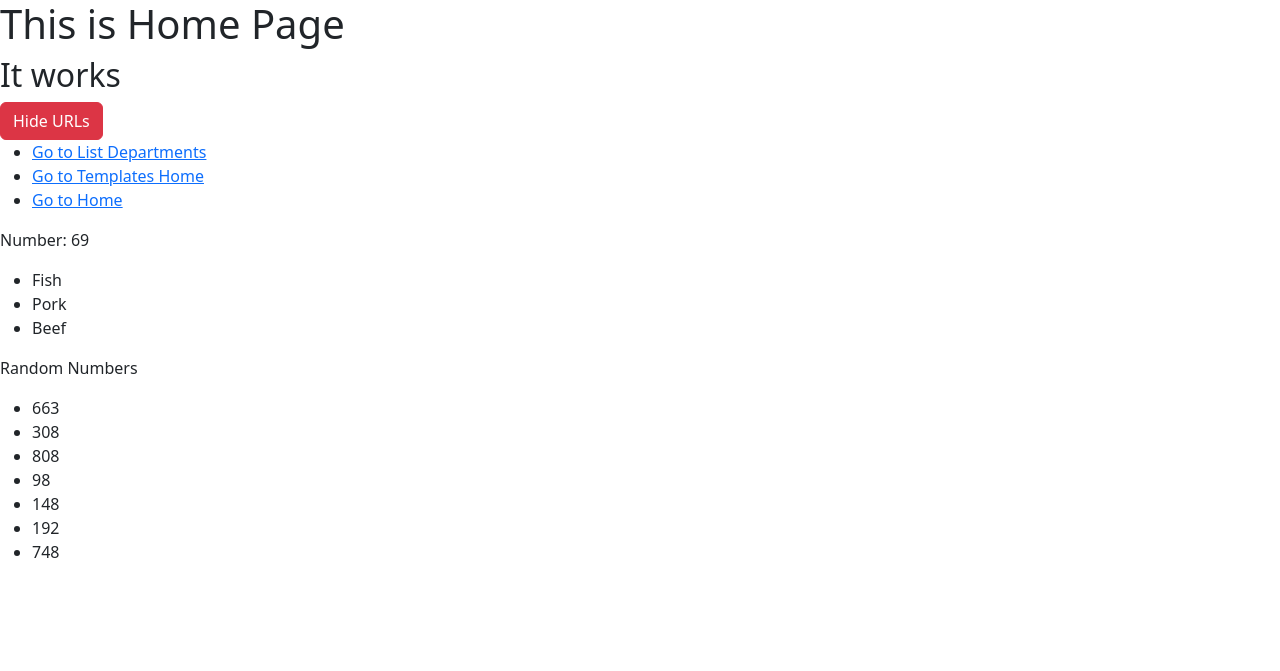
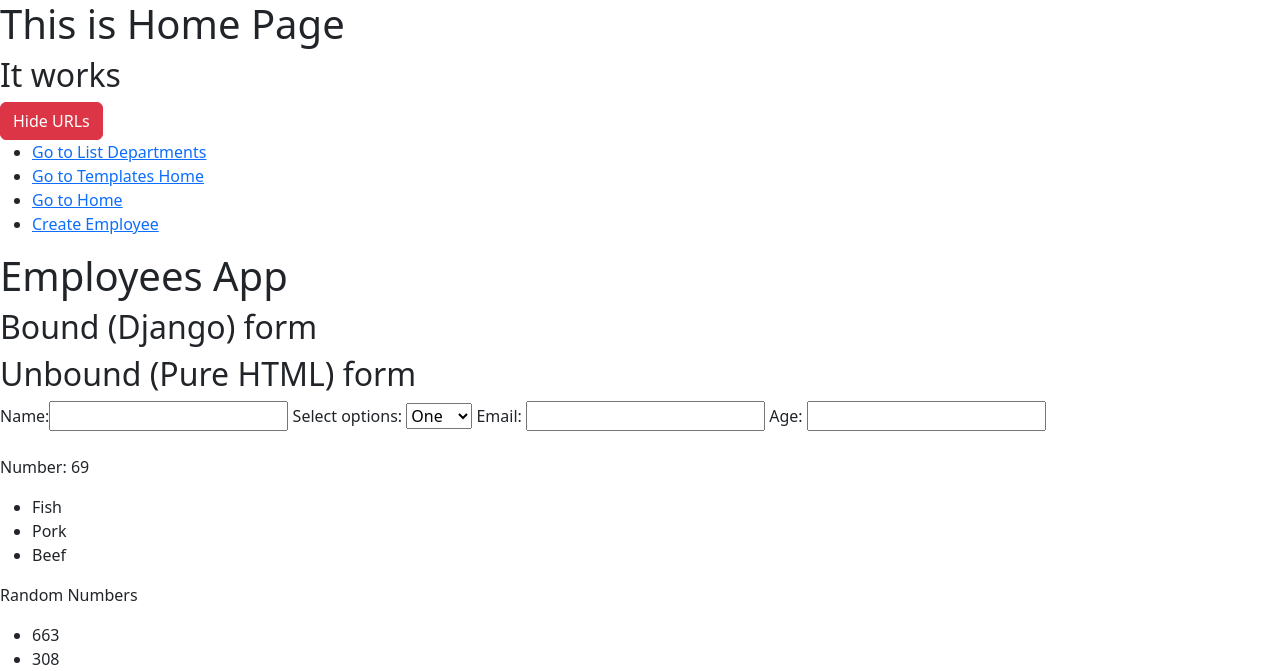
Before and after one commit to vesselindoychev/Python-Web-Basics, a Django app: page / in a window 1280 px wide. Shown: the top 671 px of the page. Before the commit the page ends 558 px from the top, so only its background shows below. Run offline with Django 3.2, Linux system fonts and the light colour scheme.

Commit message:
Added Django Forms to the project

```diff
--- a/URLs-and-Views/employees_app/employees_app/employees/urls.py
+++ b/URLs-and-Views/employees_app/employees_app/employees/urls.py
@@ -1,9 +1,12 @@
 from django.urls import path
 
-from employees_app.employees.views import department_details, department, list_departments
+from employees_app.employees.views import department_details, department, list_departments, create_employee, \
+    edit_employee
 
 urlpatterns = [
     path('', department),
     path('details/<id>/', department_details),
     path('list/', list_departments, name='list-departments'),
+    path('create/', create_employee, name='create-employee'),
+    path('edit/<int:pk>/', edit_employee, name='edit-employee'),
 ]
--- a/URLs-and-Views/employees_app/employees_app/employees/views.py
+++ b/URLs-and-Views/employees_app/employees_app/employees/views.py
@@ -1,9 +1,130 @@
 import random
 
+from django.core.exceptions import ValidationError
 from django.http import HttpRequest, HttpResponse
 from django.shortcuts import render, redirect
+from django import forms
+from employees_app.employees.models import Department, Employee
 
-from employees_app.employees.models import Department, Employee
+
+def validate_positive(value):
+    if value < 0:
+        raise ValidationError('Value must be positive!')
+
+
+# class EmployeeForm(forms.Form):
+#     first_name = forms.CharField(
+#         max_length=30,
+#         widget=forms.TextInput(
+#             attrs={
+#                 'placeholder': 'Enter First Name',
+#             },
+#         ),
+#
+#     )
+#
+#     last_name = forms.CharField(
+#         max_length=40,
+#     )
+#
+#     egn = forms.CharField(
+#         max_length=10,
+#     )
+#
+#     age = forms.IntegerField(
+#         validators=(
+#             validate_positive,
+#         )
+#     )
+#
+#     job_title = forms.ChoiceField(
+#         choices=(
+#             (j, j) for j in Employee.JOB_TITLES
+#         ),
+#     )
+#
+#     company = forms.ChoiceField(
+#         choices=((c, c) for c in Employee.COMPANIES),
+#     )
+
+
+class EmployeeForm(forms.ModelForm):
+    class Meta:
+        model = Employee
+        fields = '__all__'
+        widgets = {
+            'first_name': forms.TextInput(
+                attrs={'placeholder': 'Enter first name'},
+            ),
+            'egn': forms.TextInput(
+                attrs={'placeholder': '0000000000'},
+            )
+        }
+
+
+class EmployeeOrderForm(forms.Form):
+    order_by = forms.ChoiceField(
+        choices=(
+            ('first_name', 'First name'),
+            ('last_name', 'Last name'),
+            ('job_title', 'Job title'),
+        ),
+    )
+
+
+class EditEmployeeForm(EmployeeForm):
+    class Meta:
+        model = Employee
+        fields = '__all__'
+        widgets = {
+            'egn': forms.TextInput(
+                attrs={'readonly': 'readonly'}
+            )
+        }
+
+
+def create_employee(request):
+    if request.method == 'POST':
+        employee_form = EmployeeForm(request.POST, request.FILES)
+        if employee_form.is_valid():
+            # emp = Employee(
+            #     **employee_form.cleaned_data,
+            #     department_id=1,
+            # )
+            # emp.save()
+            # return redirect('home')
+            employee_form.save()
+            return redirect('home')
+    else:
+        employee_form = EmployeeForm()
+    employee_order_form = EmployeeOrderForm(request.GET)
+    employee_order_form.is_valid()
+    order_by = employee_order_form.cleaned_data.get('order_by', 'first_name')
+
+    context = {
+        'employee_form': employee_form,
+        'employees': Employee.objects.order_by(order_by).all(),
+        'employee_order_form': employee_order_form,
+    }
+    return render(request, 'employees/create.html', context)
+
+
+def edit_employee(request, pk):
+    employee = Employee.objects.get(pk=pk)
+
+    if request.method == 'POST':
+        employee_form = EditEmployeeForm(request.POST, request.FILES, instance=employee)
+        if employee_form.is_valid():
+            employee_form.save()
+            return redirect('create-employee')
+    else:
+        employee_form = EditEmployeeForm(request.FILES, instance=employee)
+
+    context = {
+        'employee': employee,
+        'employee_form': employee_form,
+    }
+    return render(request, 'employees/edit.html', context)
 
 
 def home(request):
@@ -11,7 +132,7 @@ def home(request):
 
     context = {
         'number': number,
-        'numbers': [random.randint(0, 1024) for _ in range(7)]
+        'numbers': [random.randint(0, 1024) for _ in range(7)],
     }
     return render(request, 'index.html', context)
     # return HttpResponse('This is home')
--- a/URLs-and-Views/employees_app/employees_app/settings.py
+++ b/URLs-and-Views/employees_app/employees_app/settings.py
@@ -126,6 +126,10 @@ STATICFILES_DIRS = [
     BASE_DIR / 'staticfiles',
 ]
 
+
+MEDIA_ROOT = BASE_DIR / 'mediafiles'
+MEDIA_URL = '/media/'
+
 # Default primary key field type
 # https://docs.djangoproject.com/en/3.2/ref/settings/#default-auto-field
 
--- a/URLs-and-Views/employees_app/employees_app/template_examples/views.py
+++ b/URLs-and-Views/employees_app/employees_app/template_examples/views.py
@@ -1,5 +1,5 @@
 from django.shortcuts import render
-
+from django import forms
 from employees_app.employees.models import Employee, Department
 
 
--- a/URLs-and-Views/employees_app/employees_app/urls.py
+++ b/URLs-and-Views/employees_app/employees_app/urls.py
@@ -1,12 +1,14 @@
+from django.conf import settings
+from django.conf.urls.static import static
 from django.contrib import admin
 from django.urls import path, include
 
 from employees_app.employees.views import home, department, department_details, list_departments, redirect_to_home
 
 urlpatterns = [
-    path('admin/', admin.site.urls),
-    path('', home, name='home'),
-    path('departments/', include('employees_app.employees.urls')),
-    path('redirect-to-home/', redirect_to_home, name='go to home'),
-    path('templates/', include('employees_app.template_examples.urls')),
-]
+                  path('admin/', admin.site.urls),
+                  path('', home, name='home'),
+                  path('employees/', include('employees_app.employees.urls')),
+                  path('redirect-to-home/', redirect_to_home, name='go to home'),
+                  path('templates/', include('employees_app.template_examples.urls')),
+              ] + static(settings.MEDIA_URL, document_root=settings.MEDIA_ROOT)
--- a/URLs-and-Views/employees_app/templates/base/base.html
+++ b/URLs-and-Views/employees_app/templates/base/base.html
@@ -18,6 +18,7 @@
     <li><a href="{% url 'list-departments' %}">Go to List Departments</a></li>
     <li><a href="{% url 'templates-index' %}">Go to Templates Home</a></li>
     <li><a href="{% url 'home' %}">Go to Home</a></li>
+    <li><a href="{% url 'create-employee' %}">Create Employee</a></li>
 </ul>
 
 
--- a/URLs-and-Views/employees_app/templates/index.html
+++ b/URLs-and-Views/employees_app/templates/index.html
@@ -2,6 +2,29 @@
 
 {% block content %}
 
+    <h1>Employees App</h1>
+
+    <h2>Bound (Django) form</h2>
+
+
+    <h2>Unbound (Pure HTML) form</h2>
+    <form>
+
+        <label>Name:<input type="text" required></label>
+
+        <label>Select options:
+            <select>
+                <option>One</option>
+                <option>Two</option>
+                <option>Three</option>
+            </select>
+        </label>
+
+        <label>Email: <input type="email" required></label>
+
+        <label>Age: <input type="number" required></label>
+    </form>
+    <br>
     <p>Number: {{ number }}</p>
     <ul>
         <li>Fish</li>
--- a/URLs-and-Views/employees_app/templates/template_examples/index.html
+++ b/URLs-and-Views/employees_app/templates/template_examples/index.html
@@ -9,11 +9,13 @@
     <p>{{ title|capitalize }}</p>
     <ul>
         {% for employee in employees %}
-        <li>{{ employee.first_name }} {{ employee.last_name }} - ({{ employee.job_title }} in {{ employee.department.name }})</li>
+            <li>{{ employee.first_name }} {{ employee.last_name }} - ({{ employee.job_title }}
+                in {{ employee.department.name }})
+            </li>
 
         {% endfor %}
     </ul>
-<div>{{ department_names  }}</div>
+    <div>{{ department_names }}</div>
     <div>
         <p><strong>{{ number_1|increase_by:200 }}</strong></p>
     </div>
```
Also changed, not shown: URLs-and-Views/employees_app/employees_app/employees/models.py (+9 -0 lines), URLs-and-Views/employees_app/templates/employees/create.html (added, +53 -0 lines), URLs-and-Views/employees_app/templates/employees/edit.html (added, +10 -0 lines), URLs-and-Views/employees_app/employees_app/employees/migrations/0016_auto_20230323_1726.py (added), URLs-and-Views/employees_app/mediafiles/person.jpg (added). Lines whose indentation alone changed are shown as unchanged.
